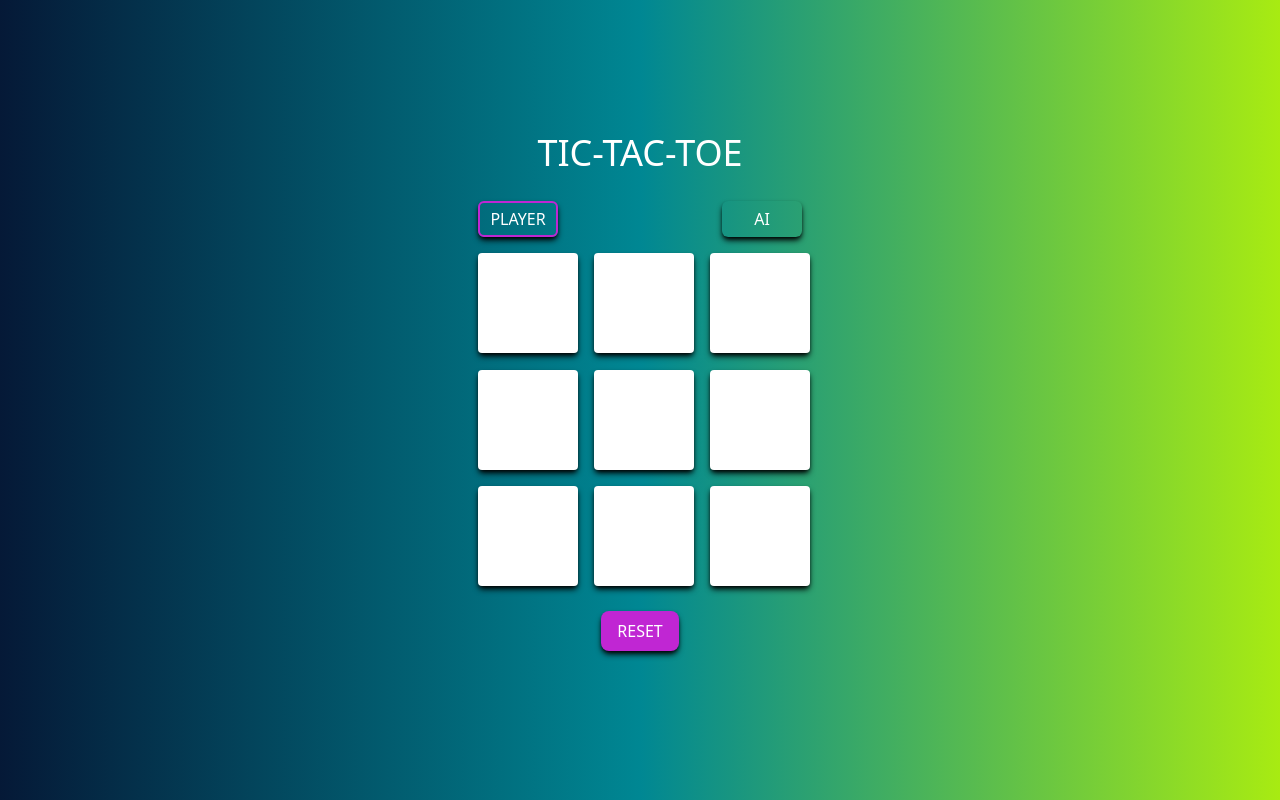
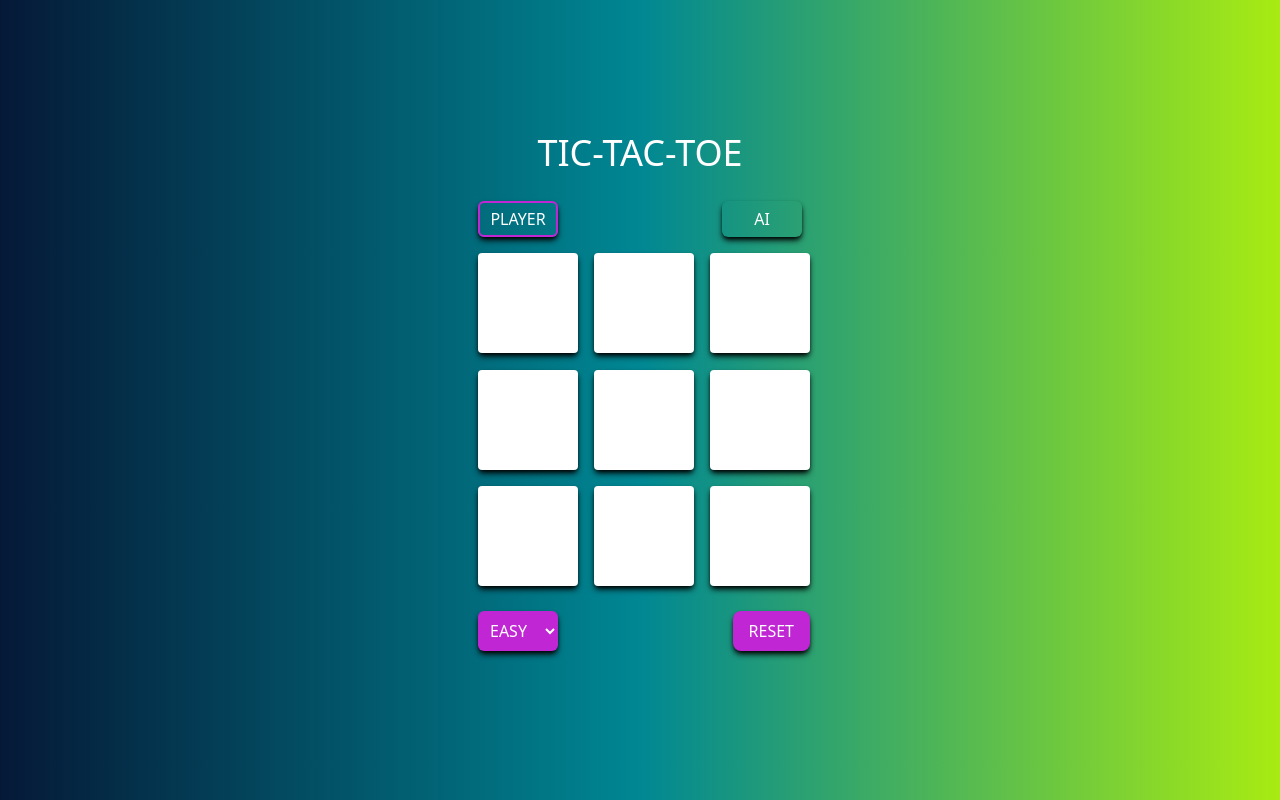
Before and after one commit to Ihore4ik/tic-tac-toe-clone, a React (Vite) app: page / in a window 1280 px wide. Built offline with nearby package versions, Linux system fonts and the light colour scheme.

Commit message:
added difficulty selection

```diff
--- a/src/App.jsx
+++ b/src/App.jsx
@@ -6,14 +6,18 @@ import {
   aiProfiSetValueToBoard,
 } from "./store/features/boardSlice";
 import Board from "./components/board";
+import AiMode from "./components/aiMode/aiMode";
 
 function App() {
-  const { board, winner, isDraw, isX } = useSelector((state) => state.data);
+  const { board, winner, isDraw, isX, mode } = useSelector(
+    (state) => state.data
+  );
   const dispatch = useDispatch();
   useEffect(() => {
     if (!isX) {
-      // dispatch(aiProfiSetValueToBoard());
-      dispatch(aiSetValueToBoard());
+      mode === "easy"
+        ? dispatch(aiSetValueToBoard())
+        : dispatch(aiProfiSetValueToBoard());
     }
   }, [isX]);
 
@@ -24,8 +28,16 @@ function App() {
           Tic-Tac-Toe
         </h1>
         <div className="flex justify-between p-2">
-          {winner && <h2 className="px-2 py-1 w-full font-medium text-center">WINNER - {winner}</h2>}
-          {isDraw && <h2 className="px-2 py-1 w-full font-medium text-center">TIE GAME!</h2>}
+          {winner && (
+            <h2 className="px-2 py-1 w-full font-medium text-center">
+              WINNER - {winner}
+            </h2>
+          )}
+          {isDraw && (
+            <h2 className="px-2 py-1 w-full font-medium text-center">
+              TIE GAME!
+            </h2>
+          )}
           {!winner && !isDraw && (
             <>
               <p className={isX ? "activePlayer" : "player"}>PLAYER</p>
@@ -34,13 +46,11 @@ function App() {
           )}
         </div>
         <Board board={board} />
-        <div className="flex justify-center my-4">
-            <button
-              className="reset-btn"
-              onClick={() => dispatch(resetBoard())}
-            >
-              Reset
-            </button>
+        <div className="flex justify-between my-4">
+          <AiMode />
+          <button className="reset-btn" onClick={() => dispatch(resetBoard())}>
+            Reset
+          </button>
         </div>
       </div>
     </div>
--- /dev/null
+++ b/src/components/aiMode/aiMode.jsx
@@ -0,0 +1,25 @@
+import React from "react";
+import { useState } from "react";
+import { useDispatch } from "react-redux";
+import { setAIMode } from "../../store/features/boardSlice";
+
+function AiMode() {
+  const [mode, setMode] = useState("easy");
+  const dispatch = useDispatch();
+  const handleOnChange = (e) => {
+    setMode(e.target.value);
+    dispatch(setAIMode(e.target.value.toLowerCase()));
+  };
+  return (
+    <select
+      className="bg-fuchsia-600 uppercase p-2 mx-2 rounded-md outline-none shadow-md shadow-black"
+      value={mode}
+      onChange={handleOnChange}
+    >
+      <option value="easy">Easy</option>
+      <option value="hard">Hard</option>
+    </select>
+  );
+}
+
+export default AiMode;
--- a/src/store/features/boardSlice.js
+++ b/src/store/features/boardSlice.js
@@ -15,6 +15,7 @@ const initialState = {
   playerX: "X",
   playerO: "O",
   strike: null,
+  mode: "easy"
 };
 
 export const aiSetValueToBoard = createAsyncThunk(
@@ -54,6 +55,10 @@ export const boardSlice = createSlice({
       state.isDraw = false;
       state.winner = null;
       state.strike = null;
+    },
+    setAIMode: (state, action) => {
+      state.mode = action.payload;
+      boardSlice.caseReducers.resetBoard(state);
     },
     checkIsDraw: (state) => {
       if (state.winner === null && !state.board.includes(null)) {
@@ -96,6 +101,6 @@ export const boardSlice = createSlice({
   },
 });
 
-export const { playerSetValueToBoard, resetBoard, checkIsDraw } =
+export const { playerSetValueToBoard, resetBoard, checkIsDraw, setAIMode } =
   boardSlice.actions;
 export default boardSlice.reducer;
```
